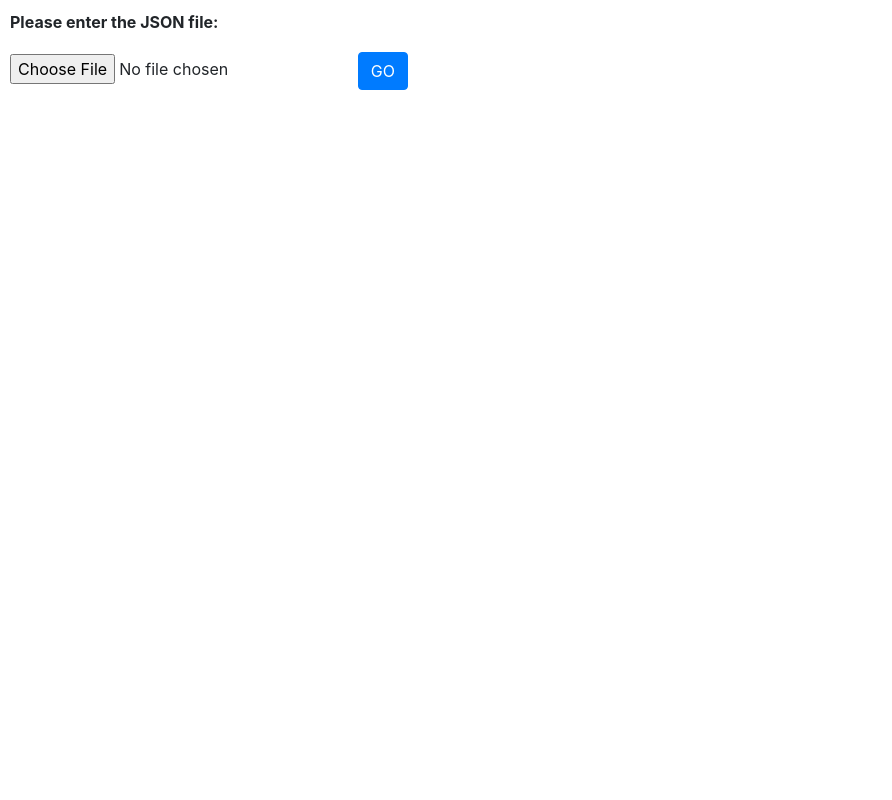
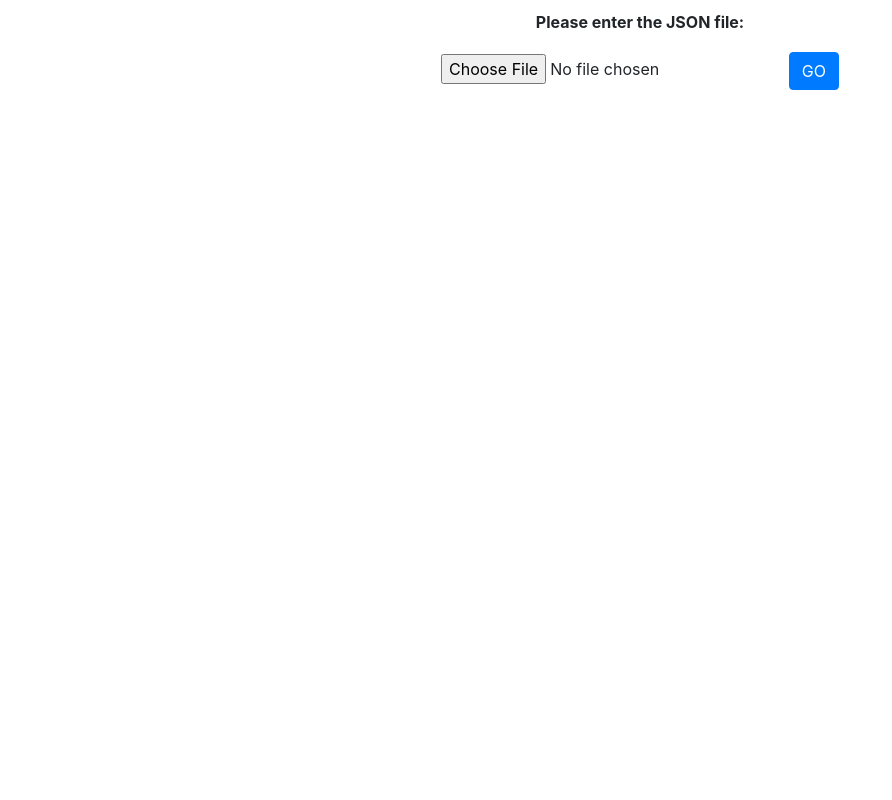
Before and after one commit to BISASAM/Hellekes, a Flask app: page / in a window 1280 px wide. Shown: the whole page, without its empty margins (0-892 px from the left). Run offline with Flask 2, Linux system fonts and the light colour scheme; some libraries are stand-ins or nearby versions.

Commit message:
minor styling

```diff
--- a/static/css/styles.css
+++ b/static/css/styles.css
@@ -1,5 +1,22 @@
+html, body {
+  height: 100%;
+}
+
+body {
+  background-color: rgb(186, 186, 186);
+}
+
+#white-content-wrapper {
+  background-color: rgba(255, 255, 255);
+  max-width: 1440px;
+  min-height: 100%;
+  text-align: center;
+}
+
+
 .table td {
     vertical-align: middle !important;
+    font-size: 0.95rem;
 }
 
 
@@ -13,11 +30,11 @@ th, td { padding: 8px 16px; margin: 3px; }
 th     { background:#eee;}
 tr {text-align: center;}
 
-#Input {padding: 10px;
+#input_div {padding: 10px;
         font-weight: bold;
       }
-#Input label {display: block;}
-#Input #fileSelection {padding: 10px 0px;}
+#input_div label {display: block;}
+#input_div #fileSelection {padding: 10px 0px;}
 
 .hidden {
   display: none;
--- a/static/js/index.js
+++ b/static/js/index.js
@@ -1,5 +1,5 @@
 const goBtn = document.getElementById("goBtn");
-const dataTable = document.getElementById("dataTable");
+const resultTable = document.getElementById("resultTable");
 
 
 document.onload = initialze();
@@ -17,8 +17,7 @@ async function on_go_btn() {
     else {
         data = await response.json();
         fill_table(data);
-        var tableDiv = document.getElementById("table");
-        tableDiv.classList.remove("hidden");
+        resultTable.classList.remove("hidden");
     }
 }
 
--- a/templates/index.html
+++ b/templates/index.html
@@ -17,15 +17,23 @@
 </head>
 
 <body>
-  <div id="Input">
+
+  <div id="white-content-wrapper" class="container">
+
+
+
+  <div id="input_div">
         <label>Please enter the JSON file:</label>
         <div id="fileSelection">
         <input type="file">
         <button type="button" class="btn btn-primary" id="goBtn">GO</button>
         </div>
   </div>
-  <div id="table" class="hidden">
-    <table id="resultTable" class="table table-sm .tableFixHead ">
+
+  <div class="row">
+    <div class="col-12">
+      <div class="table-responsive">
+        <table id="resultTable" class="table table-sm table-hover table-striped hidden">
             <thead>
               <tr>
                 <th scope="col">#</th>
@@ -53,7 +61,12 @@
             <tbody id="tableBody"></tbody>
           </table>
       </div>
+    </div>
 
+  </div>
+
+
+  </div>
 
   <!-- Optional JavaScript -->
   <!-- jQuery first, then Popper.js, then Bootstrap JS -->
```
Lines whose indentation alone changed are shown as unchanged.
